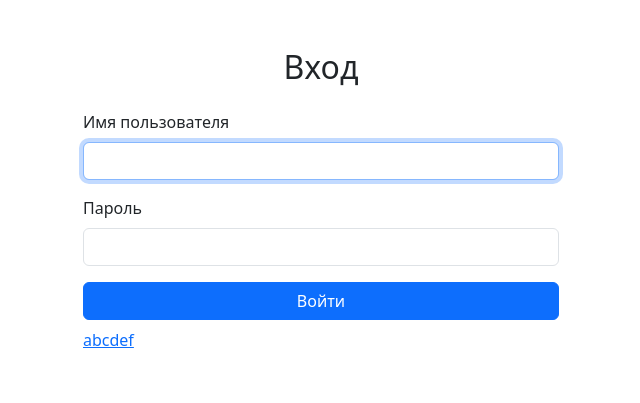
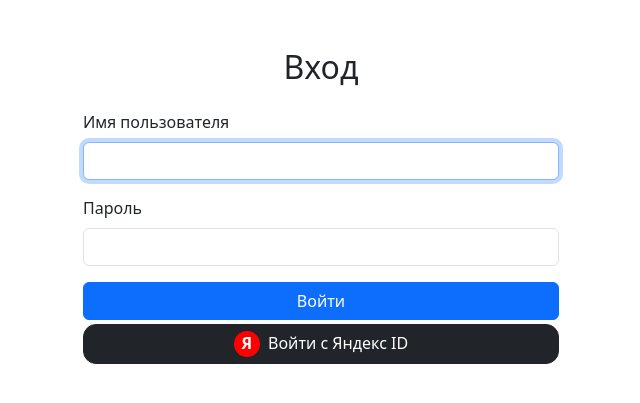
Before and after one commit to nareknareknarek162/cmpt, a Django app: page /auth/ in a window 1280 px wide. Shown: the top 403 px of the page, without its empty margins (319-959 px from the left). Run offline with Django 5.2, Linux system fonts and the light colour scheme.

Commit message:
added stylised button for oauth

```diff
--- a/mysite/templates/authorisation.html
+++ b/mysite/templates/authorisation.html
@@ -27,8 +27,14 @@
         </div>
         <button type="submit" class="btn btn-primary w-100">Войти</button>
     </form>
-    <div id="oauth-container" class="mt-2"></div>
-    <a href="https://oauth.yandex.ru/authorize?response_type=code&client_id=10dc981aa3b241ee999535fcd46f9212">abcdef</a>
+    <a href="https://oauth.yandex.ru/authorize?response_type=code&client_id=10dc981aa3b241ee999535fcd46f9212"
+       class="btn btn-dark w-100 mt-1 " style="border-radius:13px;">
+        <span class="text-white rounded-circle fw-bold d-inline-block me-1"
+              style="width:26px; height:26px; font-size:16px; background-color:#ff0000">
+            Я
+        </span>
+        <span>Войти с Яндекс ID</span>
+    </a>
 </div>
 </body>
 </html>
```
Lines whose indentation alone changed are shown as unchanged.
